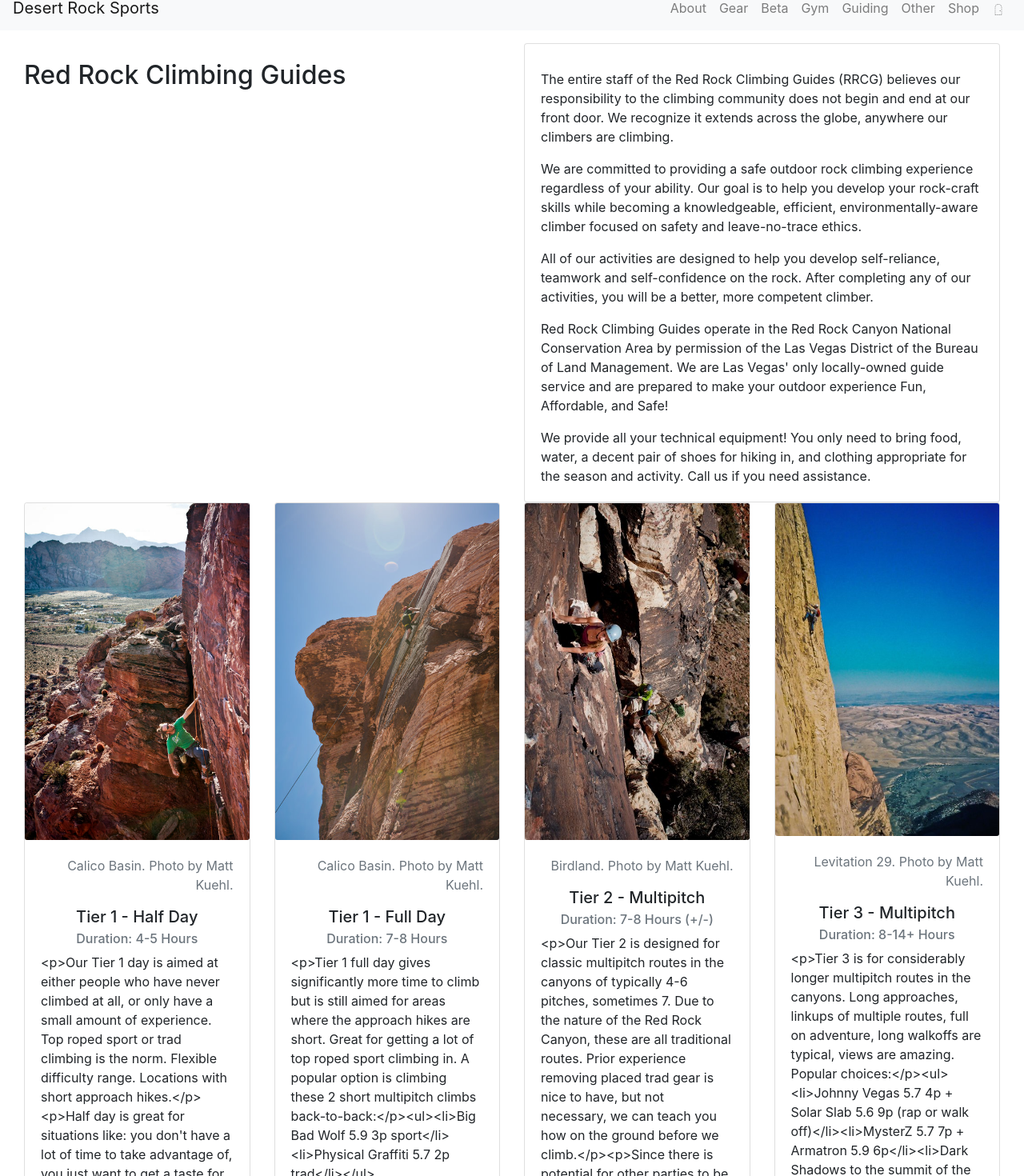
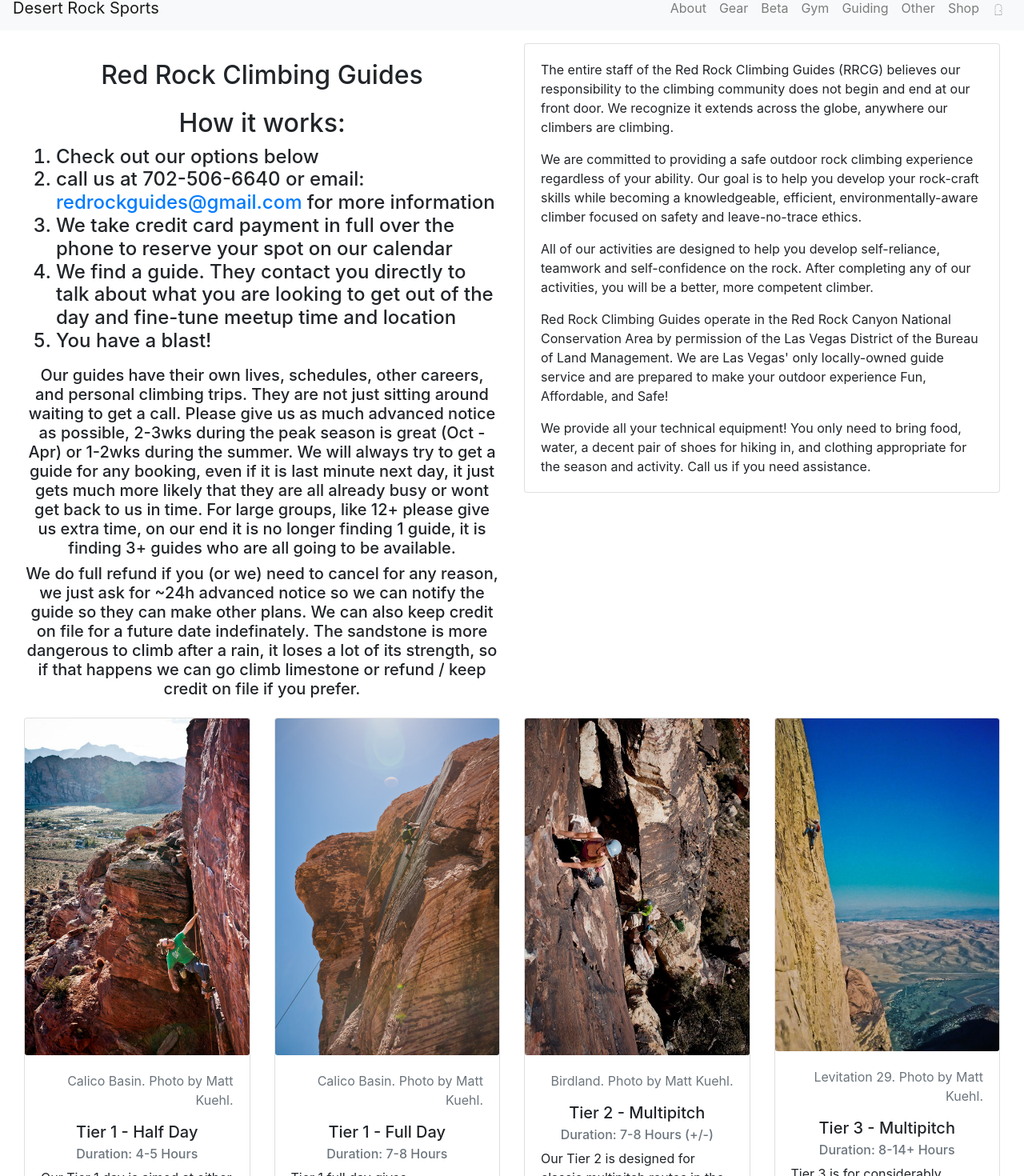
Before and after one commit to j-poneil/desert-rock-sports, a React (Create React App) app: page /guiding in a window 1280 px wide. Shown: the part 18-1488 px from the top of the page at 80% size. Built offline with nearby package versions, Linux system fonts and the light colour scheme; a web font is replaced by a local one.

Commit message:
implemented html-react-parser

```diff
--- a/src/components/Guiding.js
+++ b/src/components/Guiding.js
@@ -1,8 +1,8 @@
 import React from 'react';
-import { FaInstagram } from 'react-icons/fa';
-import { MdHttp } from 'react-icons/md';
-import { CgWebsite } from 'react-icons/cg';
-import { FaYoutube, FaHome } from 'react-icons/fa';
+// % it should be fine to use it like this. Where user is not doing any input. Remember, this doesn't do any sanitizing of HTML, its just a clean alternative to dangerouslySetInnerHTML.
+import parse from 'html-react-parser';
+
+import { FaInstagram, FaYoutube, FaHome } from 'react-icons/fa';
 
 import Container from 'react-bootstrap/Container';
 import Row from 'react-bootstrap/Row';
@@ -30,16 +30,26 @@ export default function Guiding(){
         return (
             <Col>
                 <TierCard
-                    key={i.key}
-                    img={i.img}
-                    imgSm={i.imgSm}
-                    imgAltText={i.imgAltText}
-                    imgCredit={i.imgCredit}
-                    tierName={i.tierName}
-                    tierDuration={i.tierDuration}
-                    tierDescription={i.tierDescription}
-                    costTable={i.costTable}
-                    tierNotes={i.tierNotes}
+                    key={ i.key }
+                    img={ i.img }
+                    imgSm={ i.imgSm }
+                    imgAltText={ i.imgAltText }
+                    imgCredit={ i.imgCredit }
+                    tierName={ i.tierName }
+                    tierDuration={ i.tierDuration }
+                    tierDescription={
+                        <>
+                            { parse(i.tierDescription) }
+                        </>
+
+                    }
+                    costTable={ i.costTable }
+                    tierNotes={
+                        <>
+                            { parse(i.tierNotes) }
+                        </>
+
+                    }
                 />
             </Col>
         );
@@ -54,26 +64,26 @@ export default function Guiding(){
     const guideList = guides.map((i) => {
         if(i.active){
             return (
-                <Col key={i.name}>
+                <Col key={ i.name }>
                     <Card>
                         <Card.Body>
                             <Card.Img
-                                src={i.pic}
-                                alt={i.name}
+                                src={ i.pic }
+                                alt={ i.name }
                             />
                             <Card.Title
                                 className="text-center">
                                     { i.name }
-                                    {i.ig !== "" && <> <a href={i.ig} target="_blank" rel="noopener noreferrer"><FaInstagram /></a></>}
-                                    {i.youtube !== "" && <> <a href={i.youtube} target="_blank" rel="noopener noreferrer"><FaYoutube /></a></>}
-                                    {i.site !== "" && <> <a href={i.site} target="_blank" rel="noopener noreferrer"><FaHome /></a></>}
+                                    { i.ig !== "" && <> <a href={ i.ig } target="_blank" rel="noopener noreferrer"><FaInstagram /></a></> }
+                                    { i.youtube !== "" && <> <a href={ i.youtube } target="_blank" rel="noopener noreferrer"><FaYoutube /></a></> }
+                                    { i.site !== "" && <> <a href={ i.site } target="_blank" rel="noopener noreferrer"><FaHome /></a></> }
                             </Card.Title>
                             <Card.Subtitle className="mb-2 text-muted text-center">{ i.certs !== "" && i.certs }</Card.Subtitle>
                             <Card.Text>
-                                {i.exp !== "" && <p>{i.exp}</p>}
-                                <p>{i.bio1}</p>
-                                {i.bio2 !== "" && <p>{i.bio2}</p>}
-                                {i.bio3 !== "" && <p>{i.bio3}</p>}
+                                { i.exp !== "" && <p>{ i.exp }</p> }
+                                <p>{ i.bio1 }</p>
+                                { i.bio2 !== "" && <p>{ i.bio2 }</p> }
+                                { i.bio3 !== "" && <p>{ i.bio3 }</p> }
                             </Card.Text>
                         </Card.Body>
                     </Card>
@@ -86,15 +96,28 @@ export default function Guiding(){
         <Container fluid className="mt-3 mb-3">
             <Container fluid>
                 <Row xl={2} lg={2} md={2} sm={1} xs={1}>
-                    <Col>
-                        <h1 className="">
+                    <Col className="text-center">
+                        <h1>
                             Red Rock Climbing Guides
                         </h1>
+                        <h2>How it works:</h2>
+                        <h4>
+                            <ol className="text-left">
+                                <li>Check out our options below</li>
+                                <li>call us at 702-506-6640 or email: <a href="email:redrockguides@gmail.com" target="_blank" rel="noopener noreferrer">redrockguides@gmail.com</a> for more information</li>
+                                <li>We take credit card payment in full over the phone to reserve your spot on our calendar</li>
+                                <li>We find a guide. They contact you directly to talk about what you are looking to get out of the day and fine-tune meetup time and location</li>
+                                <li>You have a blast!</li>
+                            </ol>
+                        </h4>
+                        <h5>Our guides have their own lives, schedules, other careers, and personal climbing trips. They are not just sitting around waiting to get a call. Please give us as much advanced notice as possible, 2-3wks during the peak season is great (Oct - Apr) or 1-2wks during the summer. We will always try to get a guide for any booking, even if it is last minute next day, it just gets much more likely that they are all already busy or wont get back to us in time. For large groups, like 12+ please give us extra time, on our end it is no longer finding 1 guide, it is finding 3+ guides who are all going to be available.</h5>
+                        <h5>We do full refund if you (or we) need to cancel for any reason, we just ask for ~24h advanced notice so we can notify the guide so they can make other plans. We can also keep credit on file for a future date indefinately. The sandstone is more dangerous to climb after a rain, it loses a lot of its strength, so if that happens we can go climb limestone or refund / keep credit on file if you prefer.</h5>
                     </Col>
                     <Col>
                         <Card>
                             <Card.Body>
-                                <Card.Title></Card.Title>
+                                {/* <Card.Title></Card.Title> */}
+                                {/* // ! I don't think we can say "safe" here legally, to CYA, we have to say we do our best to manage the risks inherent in climbing, or something like that */}
                                 <Card.Text>The entire staff of the Red Rock Climbing Guides (RRCG) believes our responsibility to the climbing community does not begin and end at our front door. We recognize it extends across the globe, anywhere our climbers are climbing.</Card.Text>
                                 <Card.Text>We are committed to providing a safe outdoor rock climbing experience regardless of your ability. Our goal is to help you develop your rock-craft skills while becoming a knowledgeable, efficient, environmentally-aware climber focused on safety and leave-no-trace ethics.</Card.Text>
                                 <Card.Text>All of our activities are designed to help you develop self-reliance, teamwork and self-confidence on the rock. After completing any of our activities, you will be a better, more competent climber.</Card.Text>
@@ -106,22 +129,32 @@ export default function Guiding(){
                 </Row>
             </Container>
 
-            <Container fluid>
+            <Container fluid className="mt-3">
                 <Row xl={4} lg={2} md={2} sm={2} xs={1}>
                     { tierList }
                 </Row>
-
             </Container>
 
-            {/* //! WORK HERE */}
-            <Container fluid>
+            <Jumbotron className="text-center mt-5">
+                <h1>
+                    Check out some of our amazing guides below!
+                </h1>
+            </Jumbotron>
+
+            <Container fluid className="mt-5">
                 <Row xl={4} lg={3} md={2} sm={2} xs={1}>
                     { guideList }
                 </Row>
             </Container>
 
+            {/* <Jumbotron fluid className="text-center mt-5">
+                <h2>
+                    Have any questions?
+                </h2>
+            </Jumbotron> */}
+
             {/* //! WORK HERE */}
-            <Container fluid>
+            {/* <Container fluid>
                 <Card>
                     <Card.Body>
                         <Card.Title></Card.Title>
@@ -133,7 +166,7 @@ export default function Guiding(){
                         </Card.Text>
                     </Card.Body>
                 </Card>
-            </Container>
+            </Container> */}
 
         </Container>
     );
```
